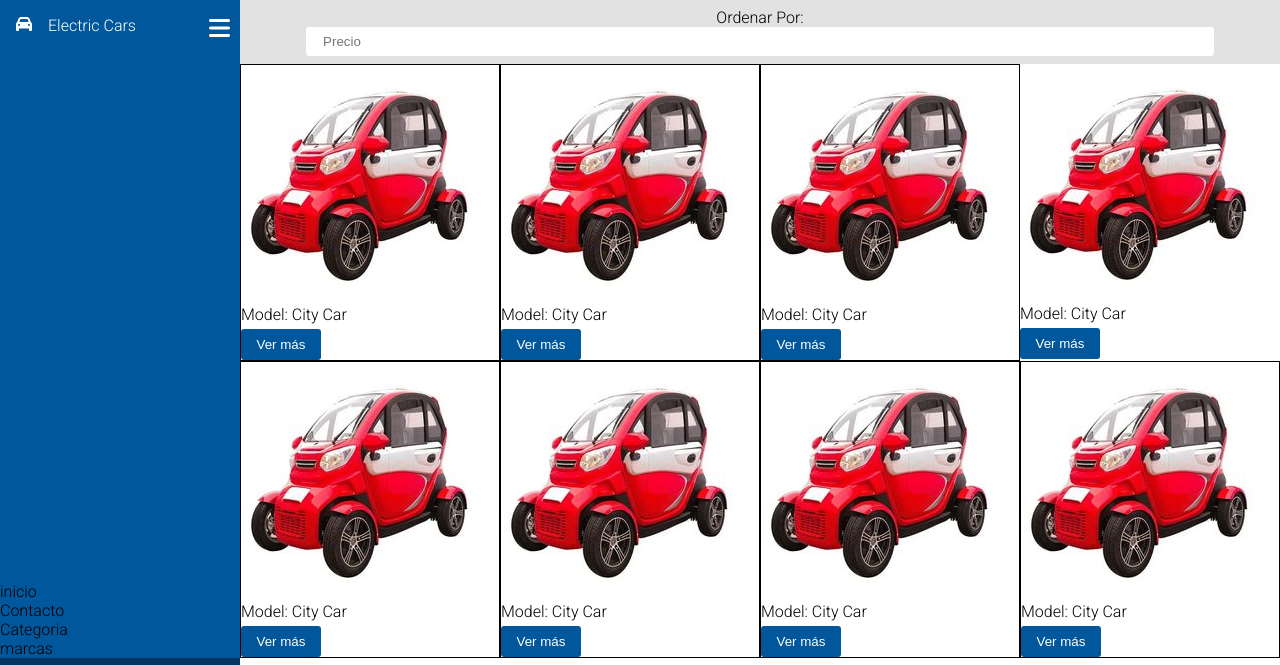
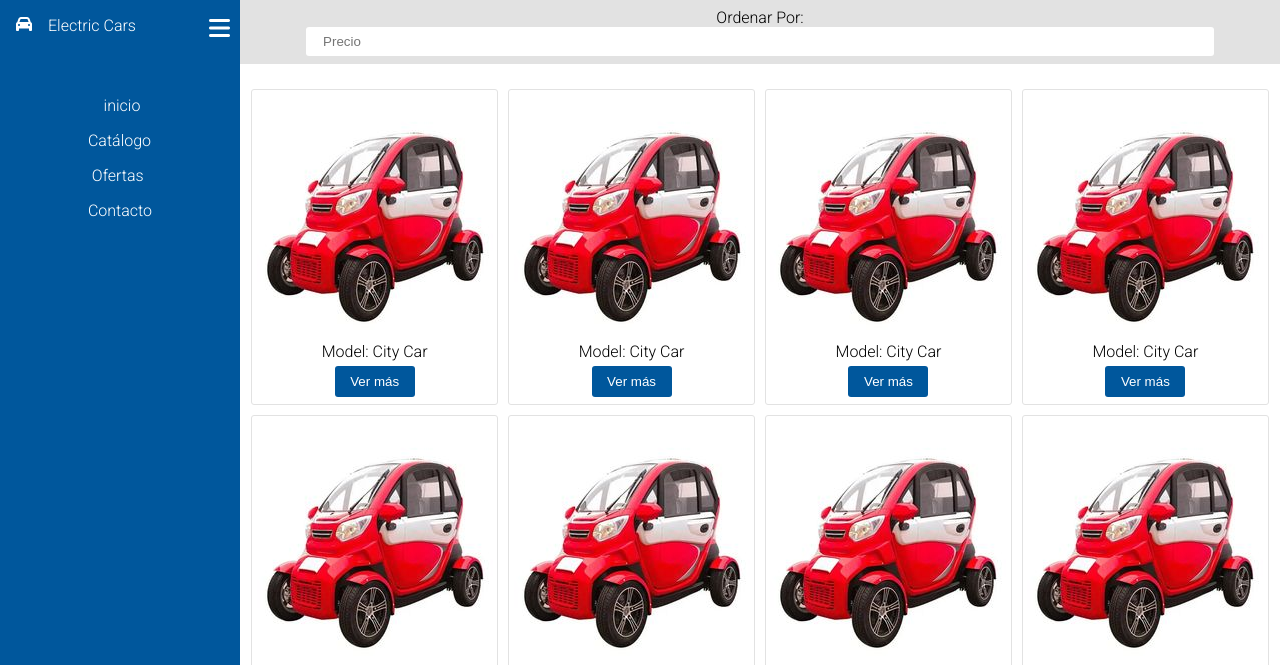
Before and after one commit to PabloCanelos/layaut-responsivo, a plain HTML site: page index.html in a window 1280 px wide. Shown: the top 665 px of the page. Drawn offline with Linux system fonts and the light colour scheme.

Commit message:
nuevo codigo completo

```diff
--- a/asset/style.css
+++ b/asset/style.css
@@ -29,11 +29,13 @@ header{
     width: 100%;
     justify-content: space-between;
     flex-direction: column;
+
 }
 .header-item{
     width: 100%;
     display: flex;
     justify-content: space-between;
+
 }
 .header-icon{
     display: flex;
@@ -41,6 +43,14 @@ header{
     color: #ffff;
     padding-left: 1rem;
 }
+/*
+ul{
+    margin-bottom: 30rem;
+    margin-left: 5rem;
+}
+li{
+    padding: 0.5rem;
+}*/
 
 nav{
     grid-area: nav;
@@ -57,6 +67,7 @@ nav{
     height: 4rem;
     background-color: #e2e2e2;
 
+
 }
 input{
     width: 16rem;
@@ -67,14 +78,24 @@ input{
 input::placeholder {
     padding-left: 10px;
 }
-.card{
+section{
+    display: flex;
+    flex-direction: column;
+    align-items: center;
+    gap: 0.5rem;
+    padding: 0.7rem;
+    height: auto;
+}
 
+.card-1{
+    width: 80%;
+    height: auto;
     background-color: white;
     border-radius: 3px;
     display: flex;
-    flex-direction: column;
-    justify-content: center;
-    align-items: center;
+    /*flex-direction: column;*/
+   /* justify-content: center;
+    align-items: center; */
     background-color: white;
     padding-top: 1rem;
     border-radius: 3px;
@@ -82,11 +103,20 @@ input::placeholder {
 
 }
 
+.card-1{
+    border: solid 1px  #e2e2e2;
+    display: flex;
+    flex-direction: column;
+    justify-content: center;
+    align-items: center;
+
+}
+
 .card img{
     border-radius: 5px;
     border: solid 1px #e2e2e2;
     padding: 1rem ;
-    width: 80%;
+
     height: auto;
 }
 .button-img{
@@ -97,6 +127,7 @@ input::placeholder {
     width: 5rem;
     border-radius: 3px;
     margin-top: 5px;
+    margin-bottom: 0.5em;
 }
 .num-button{
     padding: 8px;
@@ -156,19 +187,45 @@ footer{
     section{
         display: grid;
         grid-template-columns: 1fr 1fr 1fr 1fr;
+        gap: 10px;
     }
     input {
         width: 90%;
     }
+    .card-1{
+        width: 100%;
+   }
+   header{
+    display: flex;
+    flex-direction: column;
+    justify-content: center;
+    align-items: center;
+    align-self: flex-start;
+    height: 100%;
+   }
+   ul{
+    list-style-type: none;
+    margin-bottom: 33rem;
+
+   }
+   li{
+    color: #ffff;
+    padding: 0.5rem;
+
+   }
+   .ul{
+    margin-top: 3rem;
+   }
+
 }
+
 @media(max-width: 575px) {
     ul{
         display: none;
     }
 }
-.card-1{
-    border: solid 1px black;
-}
+
+
 
 
 
@@ -197,8 +254,8 @@ footer{
         width: 90%;
     }
 }
-*/
-/*
+
+
 .navbar{
     grid-area: nav;
 
@@ -249,7 +306,7 @@ header {
     color: #ffff;
 }
 
- /*
+
 .header-item{
     width: 100%;
     display: flex;
@@ -275,7 +332,7 @@ header {
     color: black;
     height: 4rem;
     background-color: #e2e2e2;
-}/*
+}
 input{
     width: 16rem;
     padding: 0.5em;
@@ -302,18 +359,18 @@ main{
     background-color: white;
     padding-top: 1rem;
     border-radius: 3px;
-   /* border: solid 1px  #e2e2e2;*/
+    border: solid 1px  #e2e2e2;
 
 }
-/*
+
 .card img{
     border-radius: 5px;
     border: solid 1px #e2e2e2;
     padding: 1rem ;
-    /*width: 100%;
-    height: auto;*/
+    width: 100%;
+    height: auto;
 }
-/*
+
 .button-img{
     padding: 0.5rem;
     background-color: #00579c;
@@ -356,7 +413,7 @@ footer{
     flex-direction: column;
     height: 4rem;
     margin-top: auto;
-}*//*
+}
 @media (min-width: 576px) {
     .grid-container{
         display: grid;
--- a/index.html
+++ b/index.html
@@ -13,6 +13,7 @@
 <body>
 	<div class="grid-container">
 	<header>
+
 	<div class="header-item">
 		<div class="header-icon">
 		  <i class="fa-solid fa-car" style="color: #ffffff;"></i>
@@ -20,13 +21,15 @@
 	  </div>
 		<i class="fa-solid fa-bars" style="color: #ffffff; font-size: 1.5rem; margin-right: 10px;" ></i>
 	</div>
-	<ul>
-		<li>inicio</li>
+	<ul class="ul">
+		<li>&nbsp; &nbsp; inicio</li>
+		<li>Catálogo</li>
+		<li>&nbsp;Ofertas</li>
 		<li>Contacto</li>
-		<li>Categoria</li>
-		<li>marcas</li>
 	</ul>
 </header>
+
+
 <nav class="nabvar">
 	<p>Ordenar Por:</p>
 	<input type="text" placeholder="Precio">
@@ -57,7 +60,7 @@
           <button class="button-img">Ver más</button>
         <!-- </div-->
       </article>
-      <article class="card-">
+      <article class="card-1">
         <img class="slider" src="asset/imagenes/auto electrico.jpg" alt="">
 
           <P>Model: City Car</P>
```
